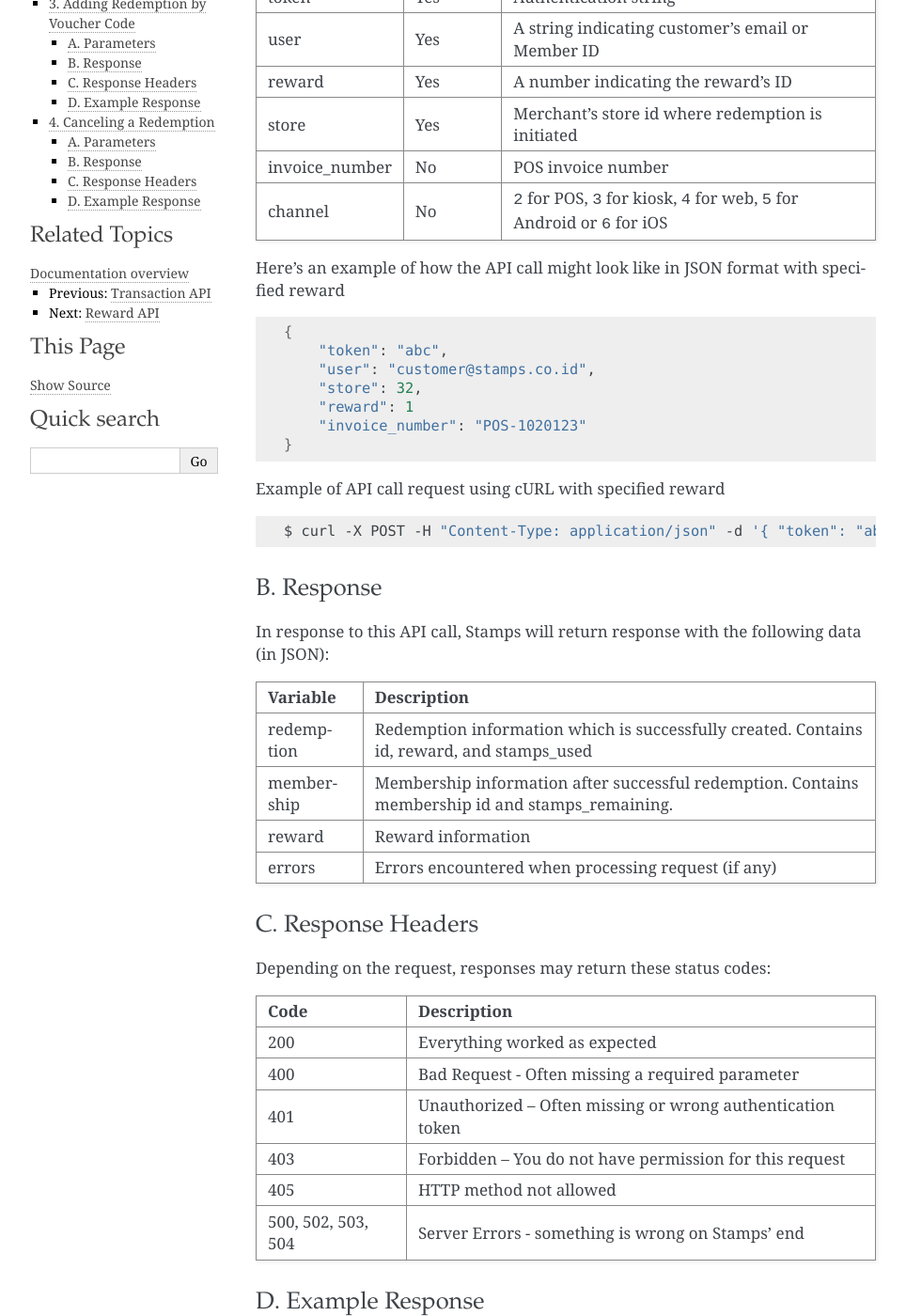
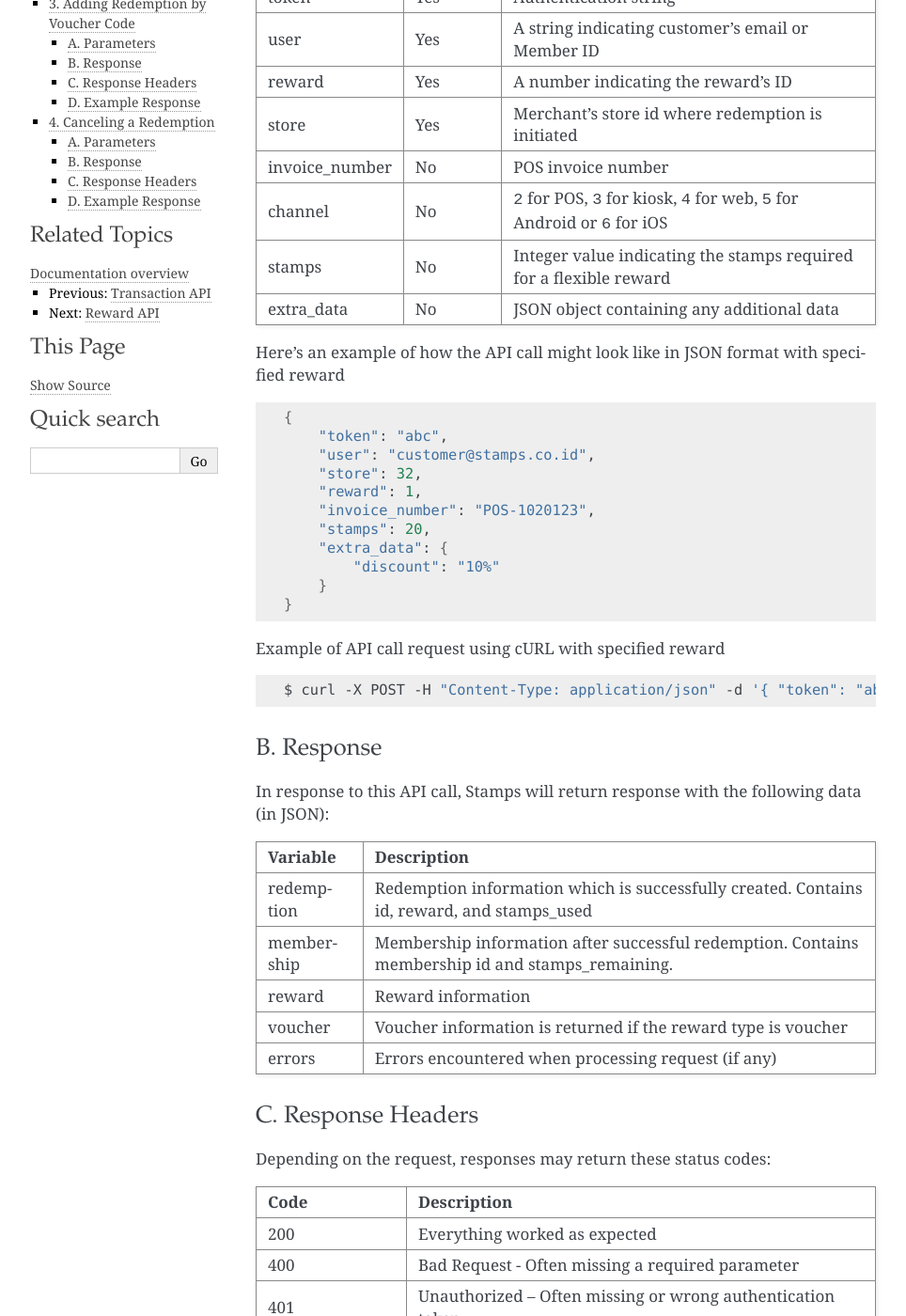
Before and after one commit to ui/stamps-api-docs, a Sphinx documentation site: the page built from source/redemption_api.rst, in a window 1280 px wide and 1400 px high, scrolled down 416 px. Shown: the whole window at 94% size, without its empty margins (148-1112 px from the left). Built offline with Sphinx 7.4.7, drawn with Linux system fonts in a browser that asks for light colours; some of the changed text lies outside the part shown.

Commit message:
Update membership detail and redemption API docs (#33)
* Add verbose option to membership detail API

* Update redemption API docs

* Fix typo

```diff
--- a/source/redemption_api.rst
+++ b/source/redemption_api.rst
@@ -22,6 +22,8 @@ reward          Yes       A number indicating the reward's ID
 store           Yes       Merchant's store id where redemption is initiated
 invoice_number  No        POS invoice number
 channel         No        ``2`` for POS, ``3`` for kiosk, ``4`` for web, ``5`` for Android or ``6`` for iOS
+stamps          No        Integer value indicating the stamps required for a flexible reward
+extra_data      No        JSON object containing any additional data
 =============== ========= =========================
 
 Here's an example of how the API call might look like in JSON format with specified reward
@@ -32,15 +34,19 @@ Here's an example of how the API call might look like in JSON format with specif
         "token": "abc",
         "user": "customer@stamps.co.id",
         "store": 32,
-        "reward": 1
-        "invoice_number": "POS-1020123"
+        "reward": 1,
+        "invoice_number": "POS-1020123",
+        "stamps": 20,
+        "extra_data": {
+            "discount": "10%"
+        }
     }
 
 Example of API call request using cURL with specified reward
 
 .. code-block :: bash
 
-    $ curl -X POST -H "Content-Type: application/json" -d '{ "token": "abc", "user": "customer@stamps.co.id", "store": 32, "reward": 12}' https://stamps.co.id/api/v2/redemptions/redeem-reward
+    $ curl -X POST -H "Content-Type: application/json" -d '{ "token": "abc", "user": "customer@stamps.co.id", "store": 32, "reward": 12, "stamps": 20}' https://stamps.co.id/api/v2/redemptions/redeem-reward
 
 
 B. Response
@@ -57,6 +63,7 @@ redemption          Redemption information which is
 membership          Membership information after successful
                     redemption. Contains membership id and stamps_remaining.
 reward              Reward information
+voucher             Voucher information is returned if the reward type is voucher
 errors              Errors encountered when processing request (if any)
 =================== ==============================
 
@@ -116,6 +123,19 @@ On successful redemption:
             "extra_data": {},
             "code": "MI0017",
             "type": "reward"
+        },
+        "voucher": {
+            "id": 1,
+            "name": "Free Kaya Bun",
+            "code": "ABCD12345",
+            "is_active": true,
+            "start_date": "2016-07-25",
+            "end_date": "2016-08-25",
+            "picture_url": "http://foo.com",
+            "short_description": "Free Kaya Bun",
+            "description": "Free Kaya Bun with no minimum purchase",
+            "instructions": "Show the voucher QR at the counter",
+            "terms_and_conditions": ""
         }
     }
 
@@ -154,7 +174,7 @@ Here's an example of how the API call might look like in JSON format with specif
         "token": "abc",
         "user": "customer@stamps.co.id",
         "store": 32,
-        "voucher": 1
+        "voucher": 1,
         "invoice_number": "POS-1020123"
     }
 
```
Also changed, not shown: source/customer_api.rst (+6 -1 lines).
